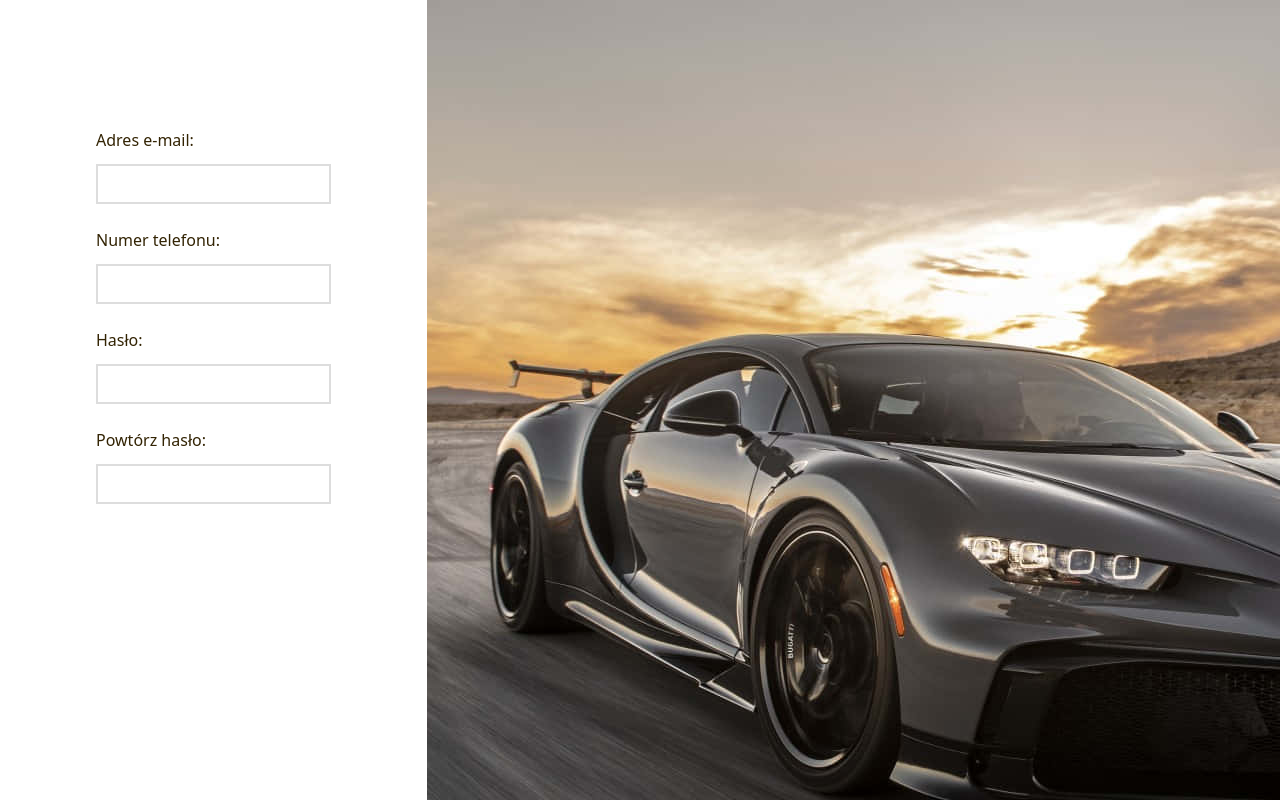
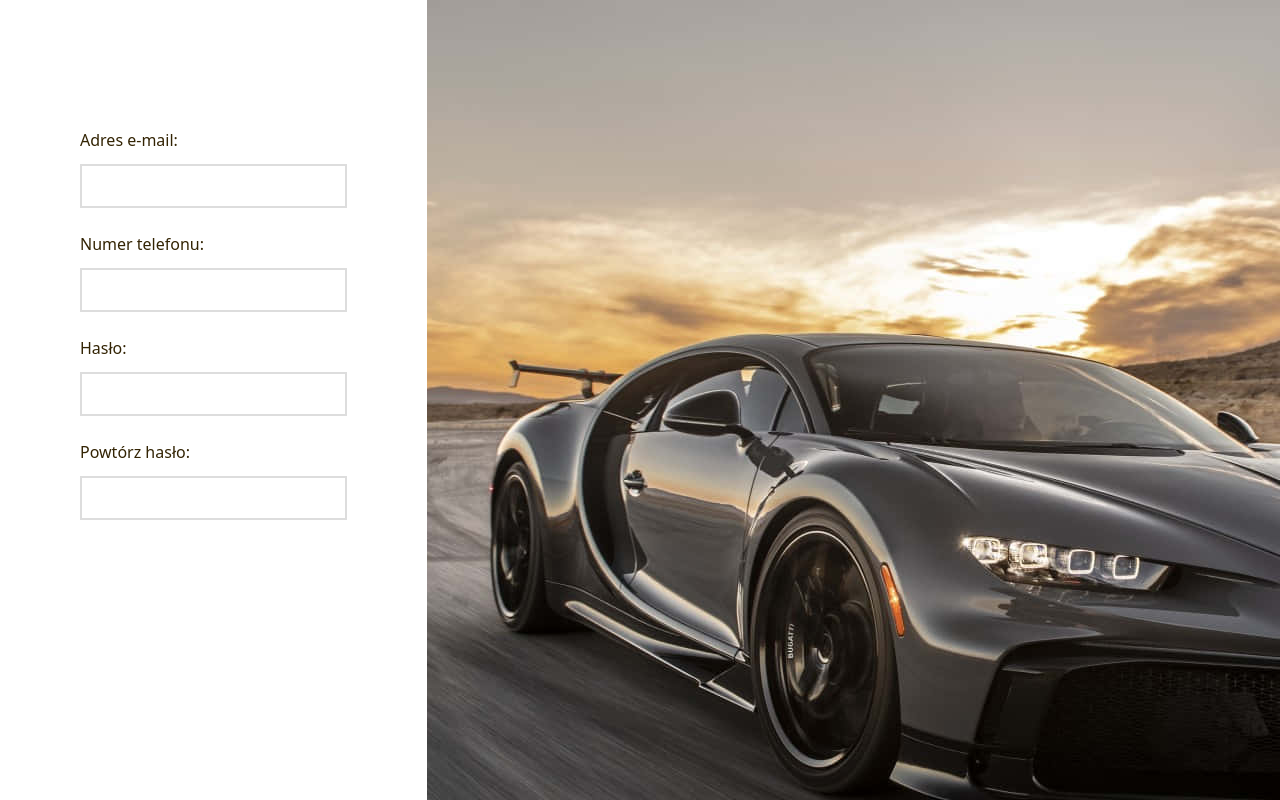
Before and after one commit to MatiHalek/OTOSZROTO, a Nuxt app: page /rejestracja in a window 1280 px wide. Built offline with nearby package versions, Linux system fonts and the light colour scheme.

Commit message:
styles: decrease x-axios padding in AppForm

```diff
--- a/components/UI/AppForm.vue
+++ b/components/UI/AppForm.vue
@@ -1,5 +1,5 @@
 <template>
-    <form class="w-1/3 bg-[#FFF] h-screen px-24 pt-32">
+    <form class="w-1/3 bg-[#FFF] h-screen px-20 pt-32">
         <slot />
     </form>
 </template>
--- a/components/inputs/AppInput.vue
+++ b/components/inputs/AppInput.vue
@@ -1,5 +1,5 @@
 <template>
-    <input :type="type" class="outline-none border-solid border-2 border-[#DDD] text-base p-1.5">
+    <input :type="type" class="outline-none border-solid border-2 border-[#DDD] text-base p-2">
 </template>
 
 <script setup>
```
